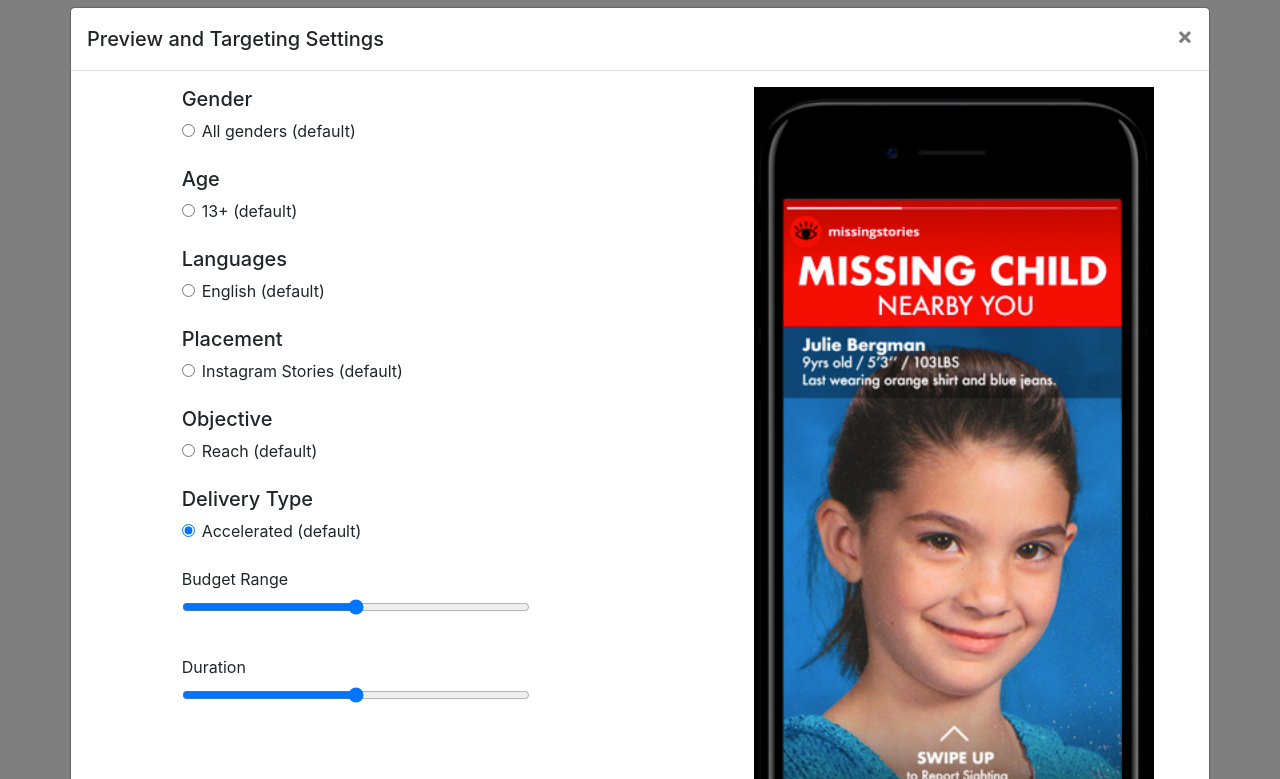
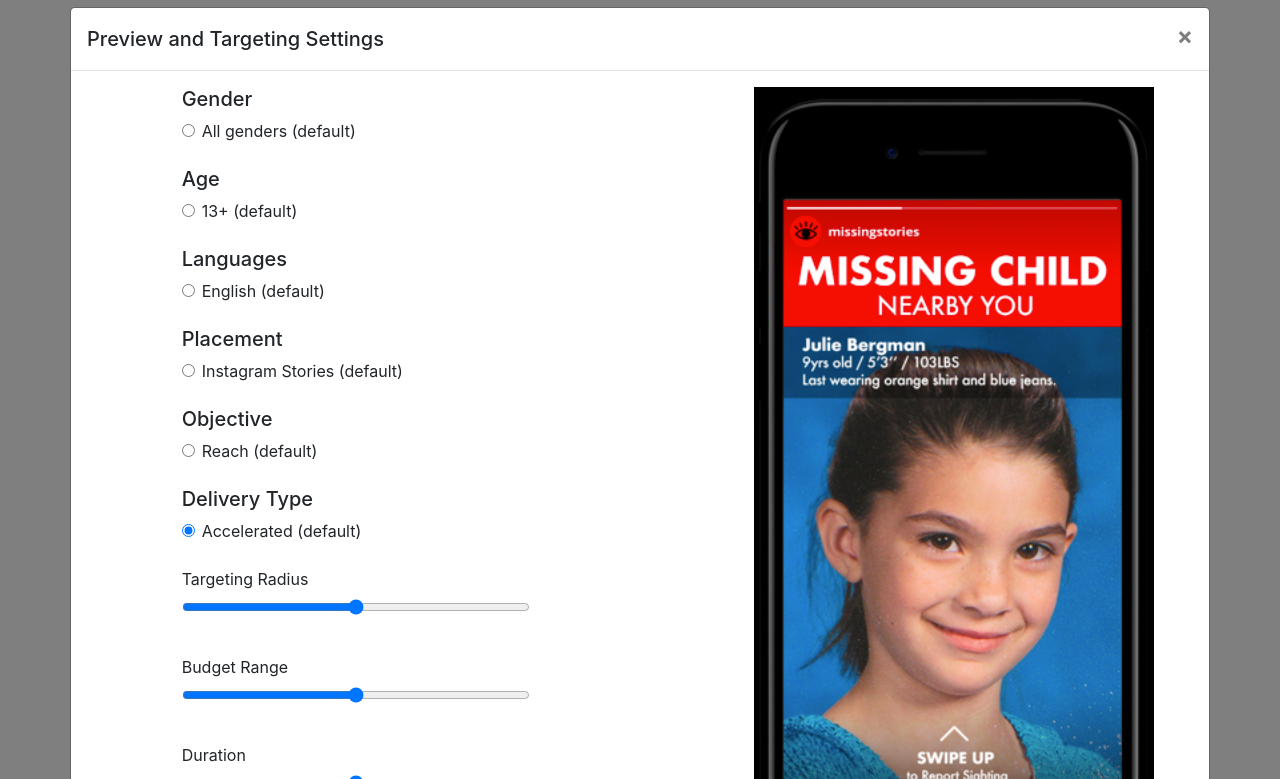
Before and after one commit to VillyDevlioti/Missing-Stories, a plain HTML site: page index.html in a window 1280 px wide. Both pictures are taken after a click on the button "Next Page". Shown: the part 1302-2081 px from the top of the page. Drawn offline with nearby package versions, Linux system fonts and the light colour scheme.

Commit message:
added radius slider

```diff
--- a/index.html
+++ b/index.html
@@ -671,6 +671,11 @@
                             </div>
                             <div class="form-group">
                                 <br>
+                                <label for="formControlRange">Targeting Radius</label>
+                                <input type="range" class="form-control-range" id="budget-range" data-toggle="tooltip" data-placement="top" data-slider-min="100" data-slider-max="5000" data-slider-step="50" data-slider-value="2500" >
+                            </div>
+                            <div class="form-group">
+                                <br>
                                 <label for="formControlRange">Budget Range</label>
                                 <input type="range" class="form-control-range" id="budget-range" data-toggle="tooltip" data-placement="top" data-slider-min="100" data-slider-max="5000" data-slider-step="50" data-slider-value="2500" >
                             </div>
```
